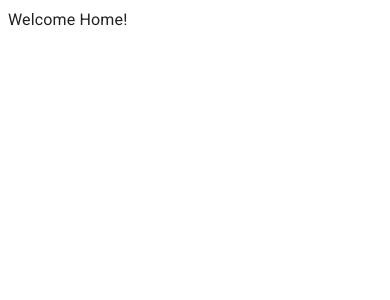
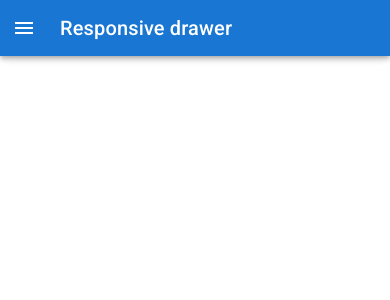
Before and after one commit to MaxAntony/vanile-front, a React (Vite) app: page / in a window 390 px wide. Shown: the top 300 px of the page. Built offline with nearby package versions, Linux system fonts and the light colour scheme.

Commit message:
feat: add responsive drawer from material ui

```diff
--- a/src/layouts/MainLayout.tsx
+++ b/src/layouts/MainLayout.tsx
@@ -0,0 +1,133 @@
+import { useState } from 'react';
+import AppBar from '@mui/material/AppBar';
+import Box from '@mui/material/Box';
+import CssBaseline from '@mui/material/CssBaseline';
+import Divider from '@mui/material/Divider';
+import Drawer from '@mui/material/Drawer';
+import IconButton from '@mui/material/IconButton';
+import List from '@mui/material/List';
+import ListItem from '@mui/material/ListItem';
+import ListItemButton from '@mui/material/ListItemButton';
+import ListItemText from '@mui/material/ListItemText';
+import MenuIcon from '@mui/icons-material/Menu';
+import Toolbar from '@mui/material/Toolbar';
+import Typography from '@mui/material/Typography';
+
+interface Props {
+    /**
+     * Injected by the documentation to work in an iframe.
+     * Remove this when copying and pasting into your project.
+     */
+    window?: () => Window;
+  }
+
+function MainLayout (props:Props){
+    const drawerWidth = 240;
+    const { window } = props;
+    const [mobileOpen, setMobileOpen] = useState(false);
+    const [isClosing, setIsClosing] = useState(false);
+
+    const handleDrawerClose = () => {
+        setIsClosing(true);
+        setMobileOpen(false);
+    };
+
+    const handleDrawerTransitionEnd = () => {
+        setIsClosing(false);
+    };
+
+    const handleDrawerToggle = () => {
+        if (!isClosing) {
+        setMobileOpen(!mobileOpen);
+        }
+    };
+
+    const drawer = (
+        <div>
+        <Toolbar />
+        <Divider />
+        <List>
+            {['Inicio', 'Productos', 'Ventas'].map((text) => (
+            <ListItem key={text} disablePadding>
+                <ListItemButton>
+
+                <ListItemText primary={text} />
+                </ListItemButton>
+            </ListItem>
+            ))}
+        </List>
+        </div>
+    );
+
+    // Remove this const when copying and pasting into your project.
+    const container = window !== undefined ? () => window().document.body : undefined;
+
+    return(
+        <Box sx={{ display: 'flex' }}>
+        <CssBaseline />
+        <AppBar
+            position="fixed"
+            sx={{
+            width: { sm: `calc(100% - ${drawerWidth}px)` },
+            ml: { sm: `${drawerWidth}px` },
+            }}
+        >
+            <Toolbar>
+            <IconButton
+                color="inherit"
+                aria-label="open drawer"
+                edge="start"
+                onClick={handleDrawerToggle}
+                sx={{ mr: 2, display: { sm: 'none' } }}
+            >
+                <MenuIcon />
+            </IconButton>
+            <Typography variant="h6" noWrap component="div">
+                Responsive drawer
+            </Typography>
+            </Toolbar>
+        </AppBar>
+        <Box
+            component="nav"
+            sx={{ width: { sm: drawerWidth }, flexShrink: { sm: 0 } }}
+            aria-label="mailbox folders"
+        >
+            {/* The implementation can be swapped with js to avoid SEO duplication of links. */}
+            <Drawer
+            container={container}
+            variant="temporary"
+            open={mobileOpen}
+            onTransitionEnd={handleDrawerTransitionEnd}
+            onClose={handleDrawerClose}
+            ModalProps={{
+                keepMounted: true, // Better open performance on mobile.
+            }}
+            sx={{
+                display: { xs: 'block', sm: 'none' },
+                '& .MuiDrawer-paper': { boxSizing: 'border-box', width: drawerWidth },
+            }}
+            >
+            {drawer}
+            </Drawer>
+            <Drawer
+            variant="permanent"
+            sx={{
+                display: { xs: 'none', sm: 'block' },
+                '& .MuiDrawer-paper': { boxSizing: 'border-box', width: drawerWidth },
+            }}
+            open
+            >
+            {drawer}
+            </Drawer>
+        </Box>
+        <Box
+            component="main"
+            sx={{ flexGrow: 1, p: 3, width: { sm: `calc(100% - ${drawerWidth}px)` } }}
+        >
+        <Toolbar />
+
+        </Box>
+        </Box>
+)
+}
+export default MainLayout;
--- a/src/routes/index.tsx
+++ b/src/routes/index.tsx
@@ -1,4 +1,5 @@
 import { createFileRoute } from '@tanstack/react-router';
+import MainLayout from '../layouts/MainLayout.tsx';
 
 export const Route = createFileRoute('/')({
   component: Index,
@@ -7,7 +8,7 @@
 function Index() {
   return (
     <div className='p-2'>
-      <h3>Welcome Home!</h3>
+      <MainLayout></MainLayout>
     </div>
   );
 }
```
